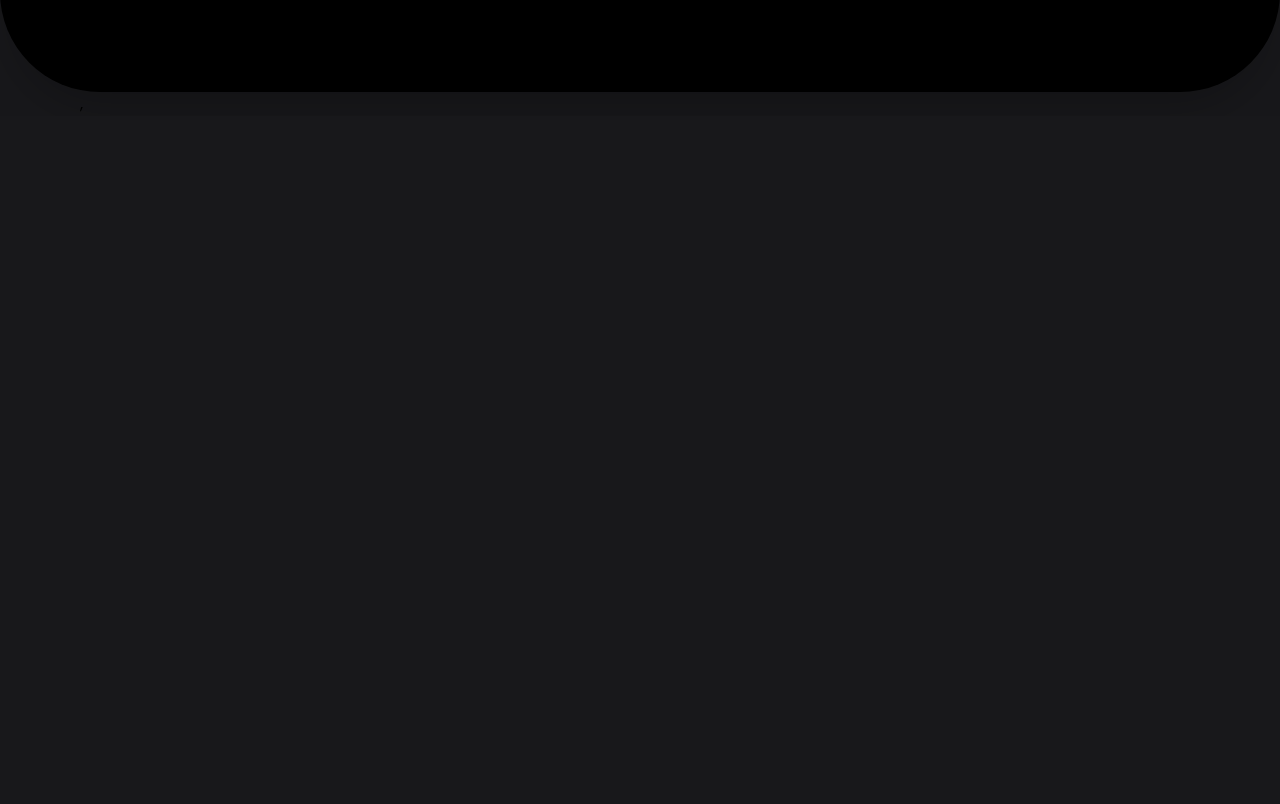
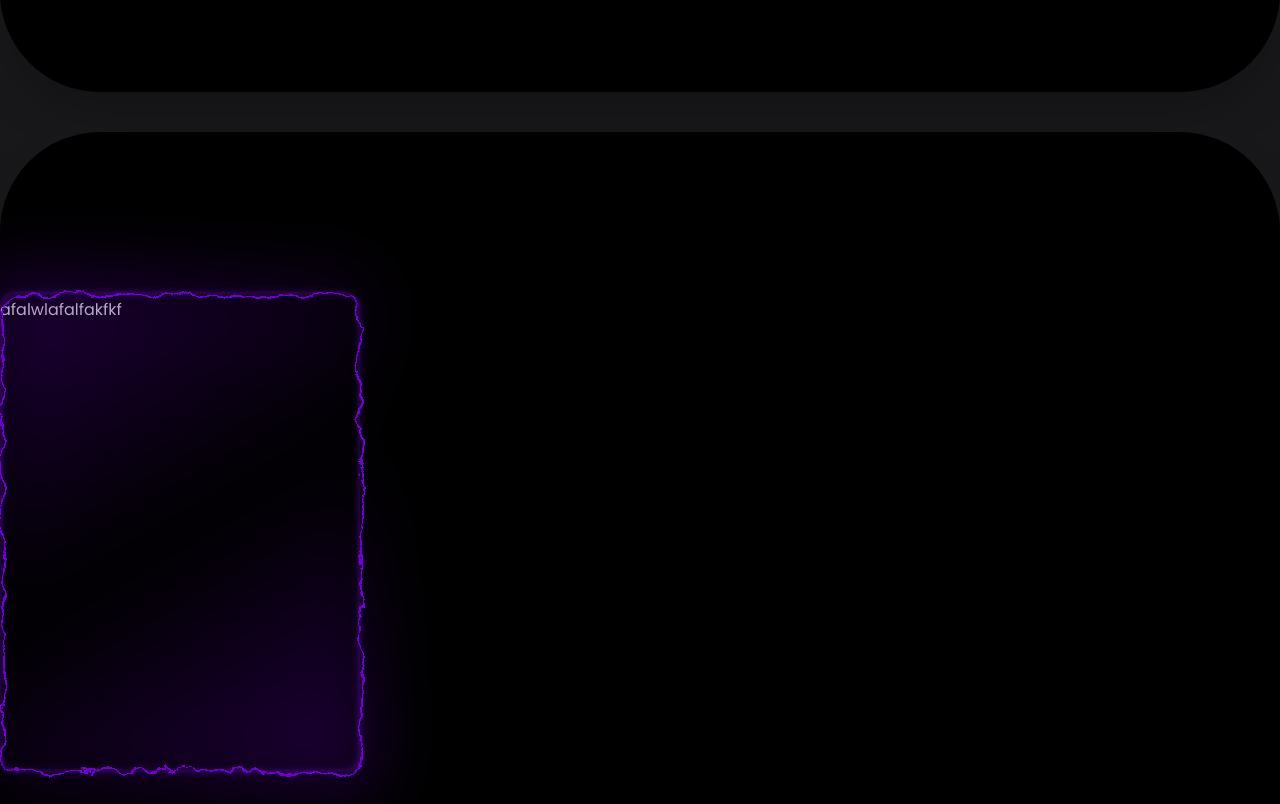
Before and after one commit to nottrzz/rosizamhari, a React (Vite) app: page / in a window 1280 px wide. Shown: the part 1556-2360 px from the top of the page. Before the commit the page ends 1672 px from the top, so only its background shows below. Built offline with nearby package versions, Linux system fonts and the light colour scheme.

Commit message:
first commit

```diff
--- a/src/App.tsx
+++ b/src/App.tsx
@@ -1,6 +1,7 @@
 // import React from 'react'
 // import { Image } from 'lucide-react'
 import About from './components/About'
+import ElectricBorder from './components/electricBorder'
 import Particles from './components/particles'
 import ProfileCard from './components/ProfileCard'
 // import ScrollStack, { ScrollStackItem } from './components/ScrollStack'
@@ -14,7 +15,7 @@ const App = () => {
     <div className='text-white min-h-screen items-center flex flex-col relative'>
       <div className='absolute h-screen w-screen -z-10'>
       <Particles
-      particleColors={['#ffffff', '#ffffff']}
+      particleColors={['#341BAC', '#341BAC']}
       particleCount={300}
       particleSpread={10}
       speed={0.1}
@@ -32,6 +33,8 @@ const App = () => {
           <p className='text-gray-300 max-w-lg md:text-xl md:max-w-max'> Saya seorang Web Developer yang fokus membangun website modern,
             responsif, dan user-friendly menggunakan teknologi terbaru seperti
             React, TailwindCSS, dan JavaScript.</p>
+
+            {/* #341BAC */}
 
             <div className="mt-5 flex items-cente justify-center md:justify-start
             w-full gap-4">
@@ -57,6 +60,25 @@ const App = () => {
      <div className="container w-screen min-h-screen rounded-t-4xl bg-black shadow-2xl mt-10 md:rounded-[100px] sticky" id='about'>
       <About/>
      </div>
+     <div className="container w-screen min-h-screen rounded-t-4xl flex flex-wrap flex-row items-center bg-black shadow-2xl mt-10 md:rounded-[100px] sticky">
+      {/* <div > */}
+      <ElectricBorder
+        color="#7000D2"
+        speed={1}
+        chaos={0.5}
+        thickness={2}
+        style={{ borderRadius: 16 }}
+
+        className="w-90 h-120"
+      >
+        <div className='w-3xl h-3'>
+          <p style={{ margin: '6px 0 0', opacity: 0.8 }}>
+            afalwlafalfakfkf
+          </p>
+        </div>
+      </ElectricBorder>
+      </div>
+     {/* </div> */}
 
 
 
--- a/src/components/About.tsx
+++ b/src/components/About.tsx
@@ -19,7 +19,7 @@ const about = () => {
                 threshold={0.2}
                 delay={0.3}
             >
-            <h1 className='md:text-5xl text-3xl font-bold mb-2 md:mb-4 md:self-start flex items-center px-10 md:px-0 '>ABOUT ME</h1>
+            <h1 className='md:text-5xl bg-[#341BAC] text-3xl font-bold mb-2 md:mb-4 md:self-start flex items-center px-10 md:px-0 '>ABOUT ME</h1>
             </AnimatedContent>
         </div>
         <div className="max-w-4xl px-10 md:px-28">
--- /dev/null
+++ b/src/components/ElectricBorder.css
@@ -0,0 +1,69 @@
+.electric-border {
+  --electric-light-color: oklch(from var(--electric-border-color) l c h);
+  --eb-border-width: 2px;
+  position: relative;
+  border-radius: inherit;
+  overflow: visible;
+  isolation: isolate;
+}
+
+.eb-svg {
+  position: fixed;
+  left: -10000px;
+  top: -10000px;
+  width: 10px;
+  height: 10px;
+  opacity: 0.001;
+  pointer-events: none;
+}
+
+.eb-content {
+  position: relative;
+  border-radius: inherit;
+  z-index: 1;
+}
+
+.eb-layers {
+  position: absolute;
+  inset: 0;
+  border-radius: inherit;
+  pointer-events: none;
+  z-index: 2;
+}
+
+.eb-stroke,
+.eb-glow-1,
+.eb-glow-2,
+.eb-overlay-1,
+.eb-overlay-2,
+.eb-background-glow {
+  position: absolute;
+  inset: 0;
+  border-radius: inherit;
+  pointer-events: none;
+  box-sizing: border-box;
+}
+
+.eb-stroke {
+  border: var(--eb-border-width) solid var(--electric-border-color);
+}
+
+.eb-glow-1 {
+  border: var(--eb-border-width) solid oklch(from var(--electric-border-color) l c h / 0.6);
+  opacity: 0.5;
+  filter: blur(calc(0.5px + (var(--eb-border-width) * 0.25)));
+}
+
+.eb-glow-2 {
+  border: var(--eb-border-width) solid var(--electric-light-color);
+  opacity: 0.5;
+  filter: blur(calc(2px + (var(--eb-border-width) * 0.5)));
+}
+
+.eb-background-glow {
+  z-index: -1;
+  transform: scale(1.08);
+  filter: blur(32px);
+  opacity: 0.3;
+  background: linear-gradient(-30deg, var(--electric-light-color), transparent, var(--electric-border-color));
+}
--- /dev/null
+++ b/src/components/electricBorder.tsx
@@ -0,0 +1,147 @@
+import React, { type CSSProperties, type PropsWithChildren, useEffect, useId, useLayoutEffect, useRef } from 'react';
+
+import './ElectricBorder.css';
+
+type ElectricBorderProps = PropsWithChildren<{
+  color?: string;
+  speed?: number;
+  chaos?: number;
+  thickness?: number;
+  className?: string;
+  style?: CSSProperties;
+}>;
+
+const ElectricBorder: React.FC<ElectricBorderProps> = ({
+  children,
+  color = '#5227FF',
+  speed = 1,
+  chaos = 1,
+  thickness = 2,
+  className,
+  style
+}: ElectricBorderProps) => {
+  const rawId = useId().replace(/[:]/g, '');
+  const filterId = `turbulent-displace-${rawId}`;
+  const svgRef = useRef<SVGSVGElement | null>(null);
+  const rootRef = useRef<HTMLDivElement | null>(null);
+  const strokeRef = useRef<HTMLDivElement | null>(null);
+
+  const updateAnim = () => {
+    const svg = svgRef.current;
+    const host = rootRef.current;
+    if (!svg || !host) return;
+
+    if (strokeRef.current) {
+      strokeRef.current.style.filter = `url(#${filterId})`;
+    }
+
+    const width = Math.max(1, Math.round(host.clientWidth || host.getBoundingClientRect().width || 0));
+    const height = Math.max(1, Math.round(host.clientHeight || host.getBoundingClientRect().height || 0));
+
+    const dyAnims = Array.from(svg.querySelectorAll<SVGAnimateElement>('feOffset > animate[attributeName="dy"]'));
+    if (dyAnims.length >= 2) {
+      dyAnims[0].setAttribute('values', `${height}; 0`);
+      dyAnims[1].setAttribute('values', `0; -${height}`);
+    }
+
+    const dxAnims = Array.from(svg.querySelectorAll<SVGAnimateElement>('feOffset > animate[attributeName="dx"]'));
+    if (dxAnims.length >= 2) {
+      dxAnims[0].setAttribute('values', `${width}; 0`);
+      dxAnims[1].setAttribute('values', `0; -${width}`);
+    }
+
+    const baseDur = 6;
+    const dur = Math.max(0.001, baseDur / (speed || 1));
+    [...dyAnims, ...dxAnims].forEach(a => a.setAttribute('dur', `${dur}s`));
+
+    const disp = svg.querySelector('feDisplacementMap');
+    if (disp) disp.setAttribute('scale', String(30 * (chaos || 1)));
+
+    const filterEl = svg.querySelector<SVGFilterElement>(`#${CSS.escape(filterId)}`);
+    if (filterEl) {
+      filterEl.setAttribute('x', '-200%');
+      filterEl.setAttribute('y', '-200%');
+      filterEl.setAttribute('width', '500%');
+      filterEl.setAttribute('height', '500%');
+    }
+
+    requestAnimationFrame(() => {
+      [...dyAnims, ...dxAnims].forEach((a: any) => {
+        if (typeof a.beginElement === 'function') {
+          try {
+            a.beginElement();
+          } catch {}
+        }
+      });
+    });
+  };
+
+  useEffect(() => {
+    updateAnim();
+  }, [speed, chaos]);
+
+  useLayoutEffect(() => {
+    if (!rootRef.current) return;
+    const ro = new ResizeObserver(() => updateAnim());
+    ro.observe(rootRef.current);
+    updateAnim();
+    return () => ro.disconnect();
+  }, []);
+
+  const vars: CSSProperties = {
+    ['--electric-border-color' as any]: color,
+    ['--eb-border-width' as any]: `${thickness}px`
+  };
+
+  return (
+    <div ref={rootRef} className={`electric-border ${className ?? ''}`} style={{ ...vars, ...style }}>
+      <svg ref={svgRef} className="eb-svg" aria-hidden focusable="false">
+        <defs>
+          <filter id={filterId} colorInterpolationFilters="sRGB" x="-20%" y="-20%" width="140%" height="140%">
+            <feTurbulence type="turbulence" baseFrequency="0.02" numOctaves="10" result="noise1" seed="1" />
+            <feOffset in="noise1" dx="0" dy="0" result="offsetNoise1">
+              <animate attributeName="dy" values="700; 0" dur="6s" repeatCount="indefinite" calcMode="linear" />
+            </feOffset>
+
+            <feTurbulence type="turbulence" baseFrequency="0.02" numOctaves="10" result="noise2" seed="1" />
+            <feOffset in="noise2" dx="0" dy="0" result="offsetNoise2">
+              <animate attributeName="dy" values="0; -700" dur="6s" repeatCount="indefinite" calcMode="linear" />
+            </feOffset>
+
+            <feTurbulence type="turbulence" baseFrequency="0.02" numOctaves="10" result="noise1" seed="2" />
+            <feOffset in="noise1" dx="0" dy="0" result="offsetNoise3">
+              <animate attributeName="dx" values="490; 0" dur="6s" repeatCount="indefinite" calcMode="linear" />
+            </feOffset>
+
+            <feTurbulence type="turbulence" baseFrequency="0.02" numOctaves="10" result="noise2" seed="2" />
+            <feOffset in="noise2" dx="0" dy="0" result="offsetNoise4">
+              <animate attributeName="dx" values="0; -490" dur="6s" repeatCount="indefinite" calcMode="linear" />
+            </feOffset>
+
+            <feComposite in="offsetNoise1" in2="offsetNoise2" result="part1" />
+            <feComposite in="offsetNoise3" in2="offsetNoise4" result="part2" />
+            <feBlend in="part1" in2="part2" mode="color-dodge" result="combinedNoise" />
+            <feDisplacementMap
+              in="SourceGraphic"
+              in2="combinedNoise"
+              scale="30"
+              xChannelSelector="R"
+              yChannelSelector="B"
+            />
+          </filter>
+        </defs>
+      </svg>
+
+      <div className="eb-layers">
+        <div ref={strokeRef} className="eb-stroke" />
+        <div className="eb-glow-1" />
+        <div className="eb-glow-2" />
+        <div className="eb-background-glow" />
+      </div>
+
+      <div className="eb-content">{children}</div>
+    </div>
+  );
+};
+
+export default ElectricBorder;
```
